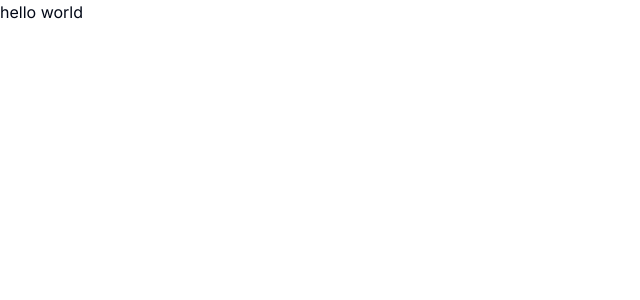
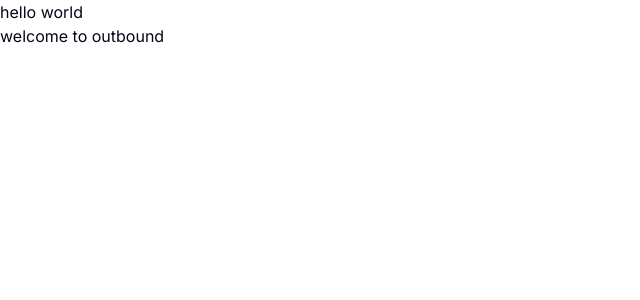
Before and after one commit to jamil2018/outbound, a Next.js app: page /admin in a window 1280 px wide. Shown: the top 300 px of the page, without its empty margins (0-640 px from the left). Built offline with nearby package versions, Linux system fonts and the light colour scheme.

Commit message:
changeset: update intro page

```diff
--- a/src/app/admin/page.tsx
+++ b/src/app/admin/page.tsx
@@ -2,6 +2,7 @@ export default function Home() {
   return (
     <>
       <h1>hello world</h1>
+      <span>welcome to outbound</span>
     </>
   );
 }
```
